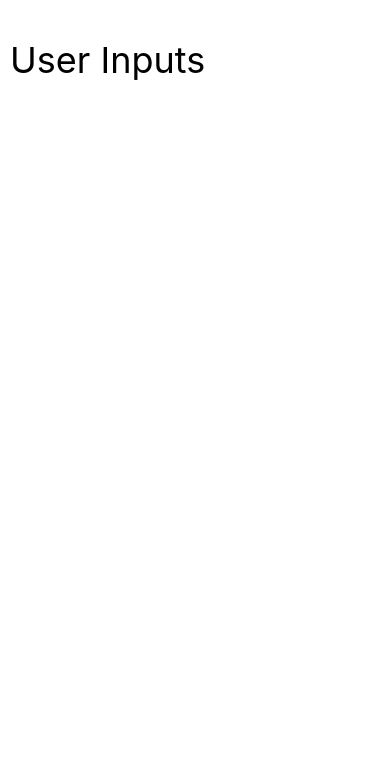
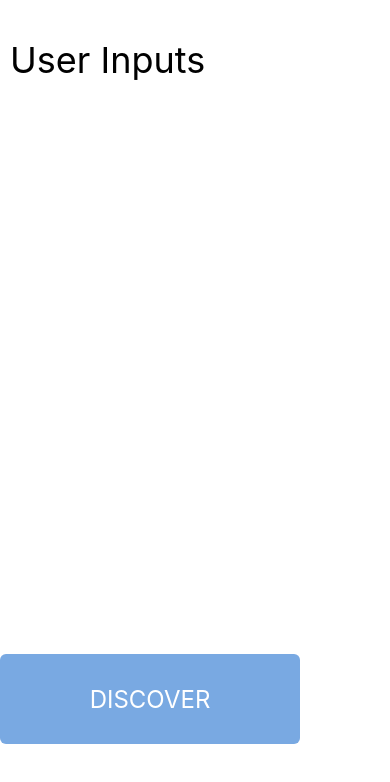
Before and after one commit to lausvision/CityRoutes, a React Native app: screen / in a window 390 px wide. Shown: the top 782 px of the page. Built offline with nearby package versions, Linux system fonts and the light colour scheme.

Commit message:
adding button discover

```diff
--- a/app/screens/UserInputs.js
+++ b/app/screens/UserInputs.js
@@ -18,6 +18,9 @@ export default class UserInputs extends React.Component {
                </View>
                <ScrollView style={styles.scrollConatainer}></ScrollView>
 
+            <TouchableOpacity style={styles.discoverButton}>
+                <Text style={styles.discoverButtonText}>DISCOVER</Text>
+            </TouchableOpacity>
             </View>
 
 
@@ -41,7 +44,25 @@ const styles = StyleSheet.create({
 
     },
     scrollConatainer:{
+        flex:1,
+        marginBottom: 100
+    },
+    discoverButton: {
+        padding: 10,
+        position: 'absolute',
+        bottom: 100,
+        backgroundColor: '#79A9E2',
+        width:300,
+        height:90,
+        borderRadius: 6,
+        alignItems: 'center',
+        justifyContent: 'center',
+        elevation: 8,
 
-    }
+    },
+    discoverButtonText: {
+        color: '#fff',
+        fontSize: 24,
+    },
 
 })
```
